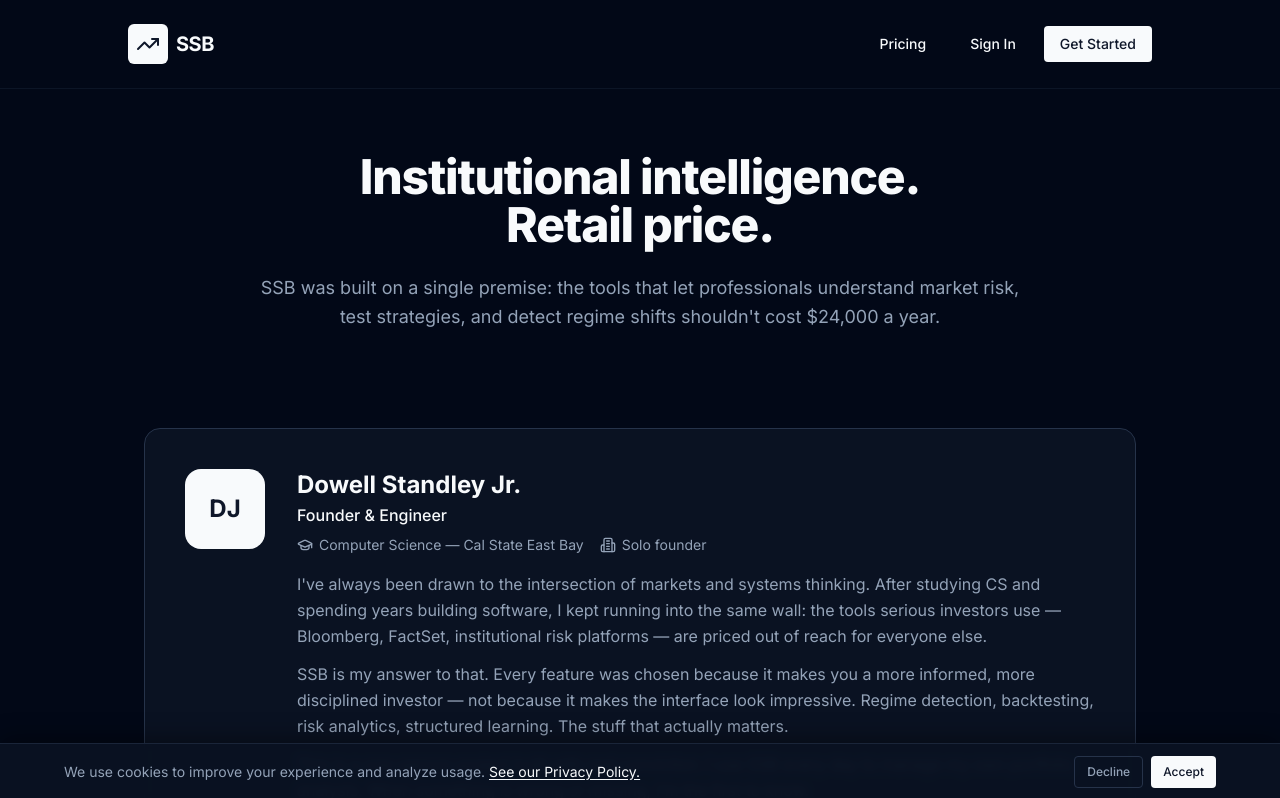
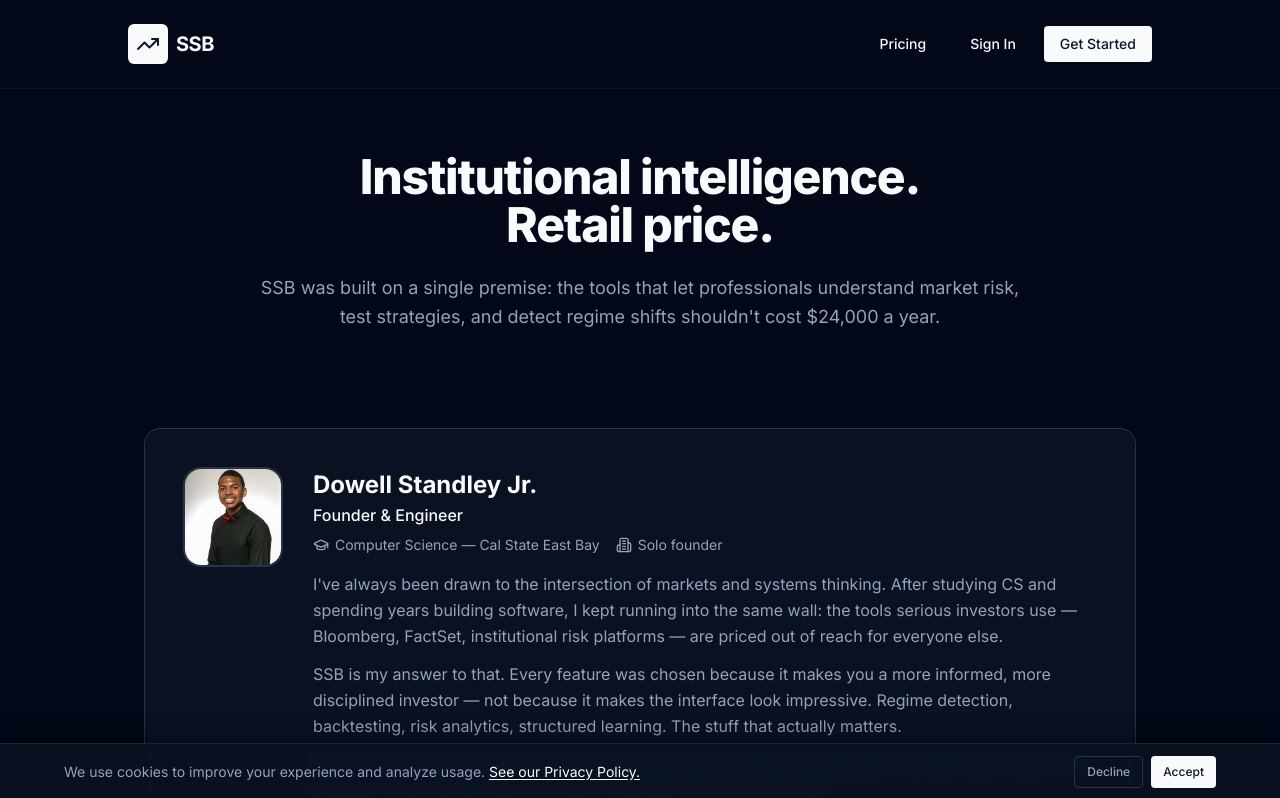
Before and after one commit to DowellHd/ssb-web, a Next.js app: page /about in a window 1280 px wide. Shown: the top 798 px of the page. Built offline with nearby package versions, Linux system fonts and the light colour scheme; no server answers.

Commit message:
fix: update About page with founder photo and correct LinkedIn URL
Replaces the DJ initials placeholder with the professional headshot
(/public/founder.png). Updates LinkedIn URL from the company page to
the personal profile (linkedin.com/in/dowellstandley) across About
page and landing page footer.

```diff
--- a/src/app/about/page.tsx
+++ b/src/app/about/page.tsx
@@ -1,4 +1,5 @@
 import { Metadata } from 'next';
+import Image from 'next/image';
 import Link from 'next/link';
 import {
   TrendingUp,
@@ -128,8 +129,14 @@ export default function AboutPage() {
           <div className="flex flex-col sm:flex-row items-start gap-8">
             {/* Avatar */}
             <div className="shrink-0">
-              <div className="flex h-20 w-20 items-center justify-center rounded-2xl bg-primary text-primary-foreground text-2xl font-bold select-none">
-                DJ
+              <div className="relative h-24 w-24 rounded-2xl overflow-hidden ring-2 ring-border">
+                <Image
+                  src="/founder.png"
+                  alt="Dowell Standley Jr."
+                  fill
+                  className="object-cover object-top"
+                  priority
+                />
               </div>
             </div>
 
@@ -172,7 +179,7 @@ export default function AboutPage() {
 
               <div className="flex items-center gap-4 pt-2">
                 <a
-                  href="https://linkedin.com/company/smart-strategies-builder"
+                  href="https://www.linkedin.com/in/dowellstandley"
                   target="_blank"
                   rel="noopener noreferrer"
                   className="flex items-center gap-2 text-sm text-muted-foreground hover:text-foreground transition-colors"
--- a/src/app/page.tsx
+++ b/src/app/page.tsx
@@ -260,7 +260,7 @@ export default function Home() {
                 Disclaimer
               </a>
               <a
-                href="https://linkedin.com/company/smart-strategies-builder"
+                href="https://www.linkedin.com/in/dowellstandley"
                 target="_blank"
                 rel="noopener noreferrer"
                 className="text-muted-foreground hover:text-foreground transition-colors flex items-center gap-1"
```
Also changed, not shown: public/founder.png (added).
